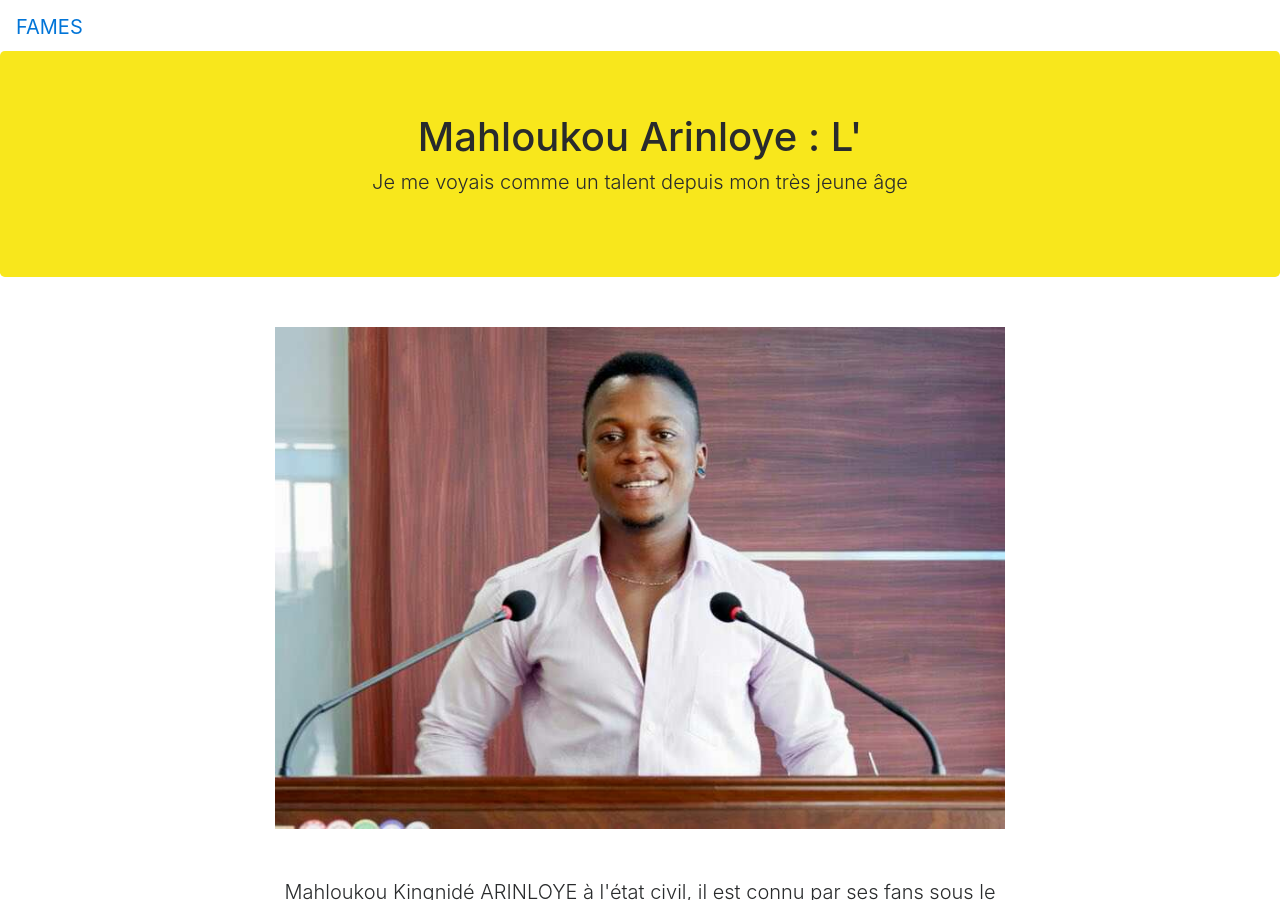
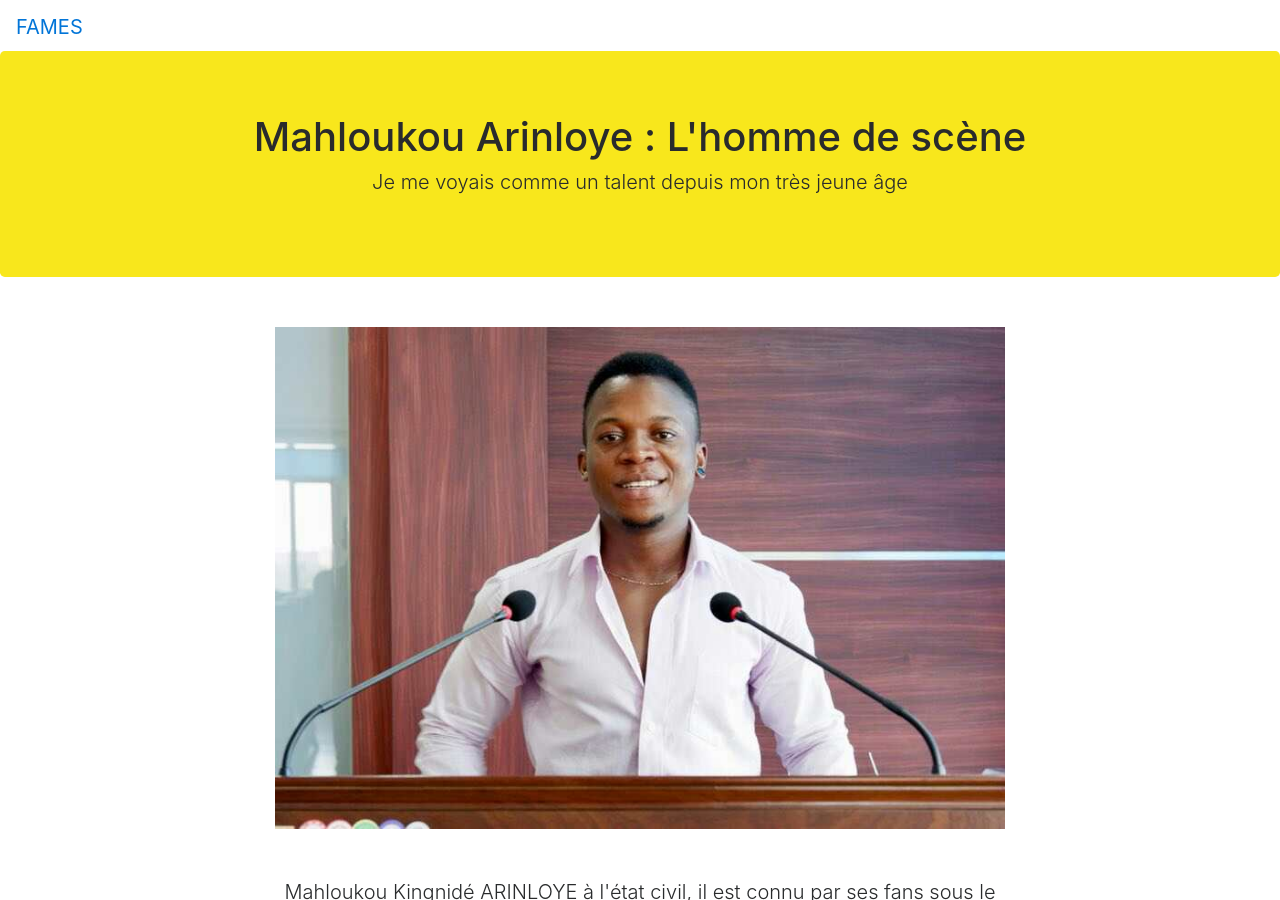
Before and after one commit to femifranzfreddy/famesbeninchine.org, a Jekyll site: the page built from interviews/mahloukou-arinloye/index.html, in a window 1280 px wide and 900 px high. Built offline with Jekyll 4.4.1, drawn with Linux system fonts in a browser that asks for light colours; nearby versions of some CDN libraries.

Commit message:
Fix arinloye interview details

```diff
--- a/_data/stories.yml
+++ b/_data/stories.yml
@@ -8,7 +8,7 @@
   url: "/interviews/abel-ago"
   lead: "Très tôt donc j'ai eu de la passion pour les affaires"
 
-- title: "Mahloukou Arinloye : L'"
-  img_url: "/img/interviews/abel-ago/intro.jpg"
+- title: "Mahloukou Arinloye : L'homme de scène"
+  img_url: "/img/interviews/mahloukou-arinloye/intro.jpeg"
   url: "/interviews/mahloukou-arinloye"
   lead: "Je me voyais comme un talent depuis mon très jeune âge"
--- a/interviews/mahloukou-arinloye/index.html
+++ b/interviews/mahloukou-arinloye/index.html
@@ -1,7 +1,7 @@
 ---
 layout: default
-title: "Mahloukou Arinloye : L'"
-jumbotronName: "Mahloukou Arinloye : L'"
+title: "Mahloukou Arinloye : L'homme de scène"
+jumbotronName: "Mahloukou Arinloye : L'homme de scène"
 jumbotronLead: "Je me voyais comme un talent depuis mon très jeune âge"
 ---
 
```
